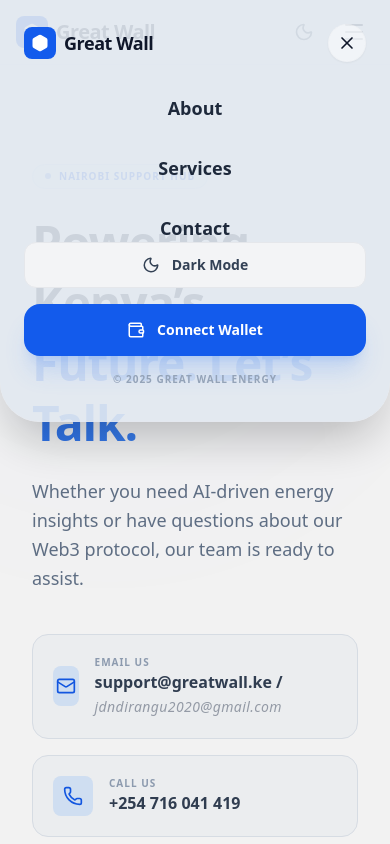
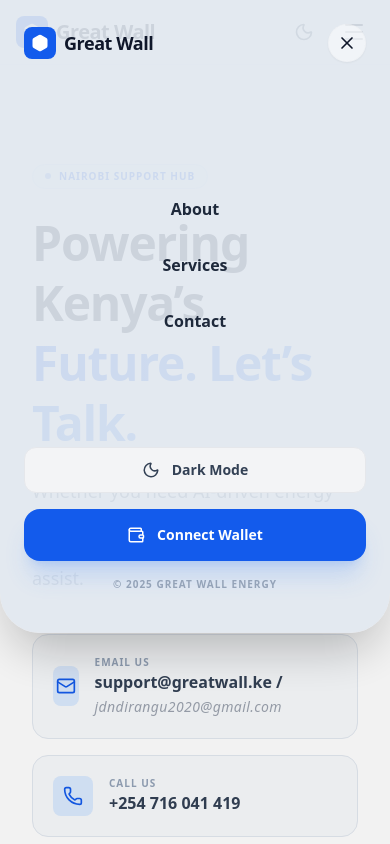
Before and after one commit to JAM3S11/greatwall, a React (Vite) app: page /contact in a window 390 px wide. Both pictures are taken after a click on the button 354 px from the left and 32 px from the top of the page. Shown: the top 844 px of the page. Built offline with nearby package versions, Linux system fonts and the light colour scheme.

Commit message:
Update commit

```diff
--- a/src/common/Header.jsx
+++ b/src/common/Header.jsx
@@ -89,7 +89,7 @@
                 />
 
                 <div
-                    className={`absolute top-0 left-0 w-full h-1/2 bg-slate-200/90 dark:bg-[#192233]/95 shadow-2xl
+                    className={`absolute top-0 left-0 w-full h-3/4 bg-slate-200/90 dark:bg-[#192233]/95 shadow-2xl
                         transition-transform duration-500 ease-in-out flex flex-col p-6 rounded-b-[2.5rem]
                         border-b border-gray-200/20 dark:border-[#324467]/20 ${isMenuOpen ? 'translate-y-0' : '-translate-y-full'}`}
                     style={{ backdropFilter: 'none' }}
@@ -112,7 +112,7 @@
                                 key={link.name}
                                 to={link.path}
                                 onClick={() => { toggleMenu(); scrollToTop(); }}
-                                className="text-lg font-bold text-slate-800 dark:text-gray-200 hover:text-[#135bec] dark:hover:text-blue-400 transition-all"
+                                className="text-base font-bold text-slate-800 dark:text-gray-200 hover:text-[#135bec] dark:hover:text-blue-400 transition-all"
                             >
                                 {link.name}
                             </Link>
@@ -122,7 +122,7 @@
                     <div className="mt-auto space-y-4 pb-4">
                         <button
                             onClick={toggleDarkMode}
-                            className="w-full bg-gray-100 dark:bg-[#0f141e] text-slate-700 dark:text-gray-300 py-3 rounded-xl font-bold text-sm flex items-center justify-center gap-3 border border-gray-200 dark:border-[#324467]"
+                            className="w-full bg-gray-100 dark:bg-[#0f141e] text-slate-700 dark:text-gray-300 py-3 mt-3 rounded-xl font-bold text-sm flex items-center justify-center gap-3 border border-gray-200 dark:border-[#324467]"
                         >
                             {isDarkMode ? <Sun size={18} /> : <Moon size={18} />}
                             {isDarkMode ? 'Light Mode' : 'Dark Mode'}
```
